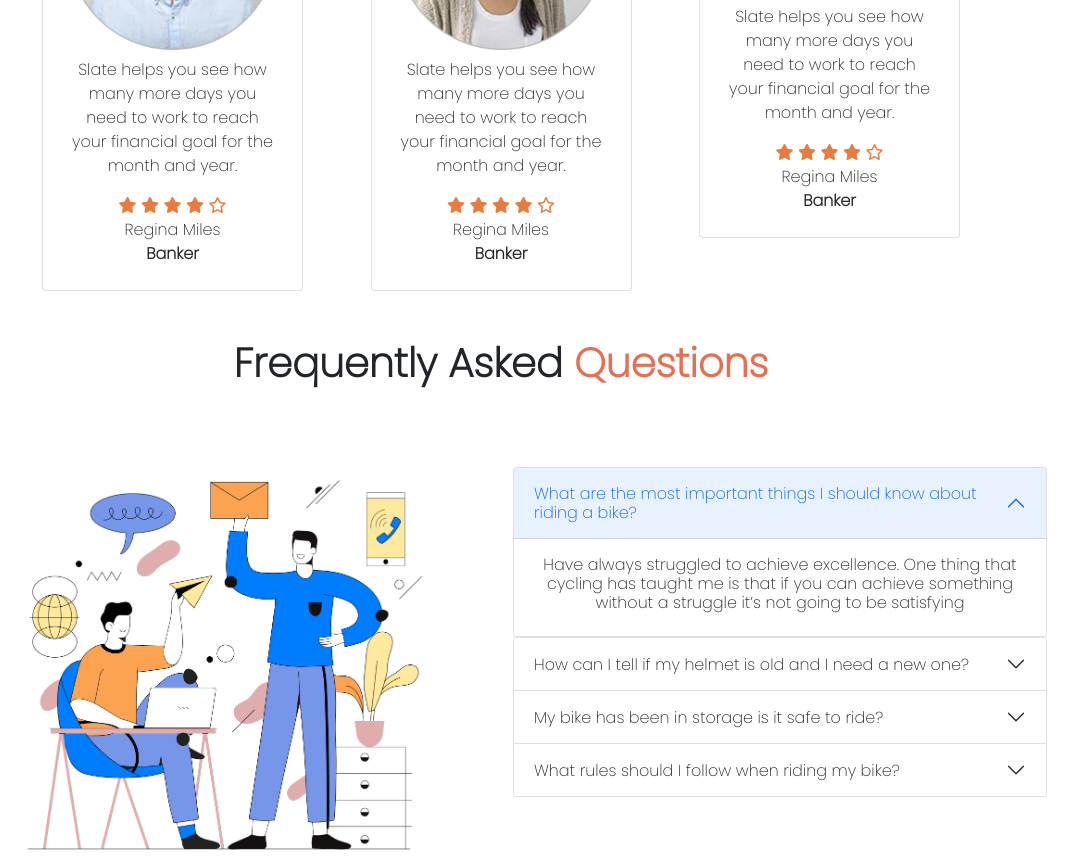
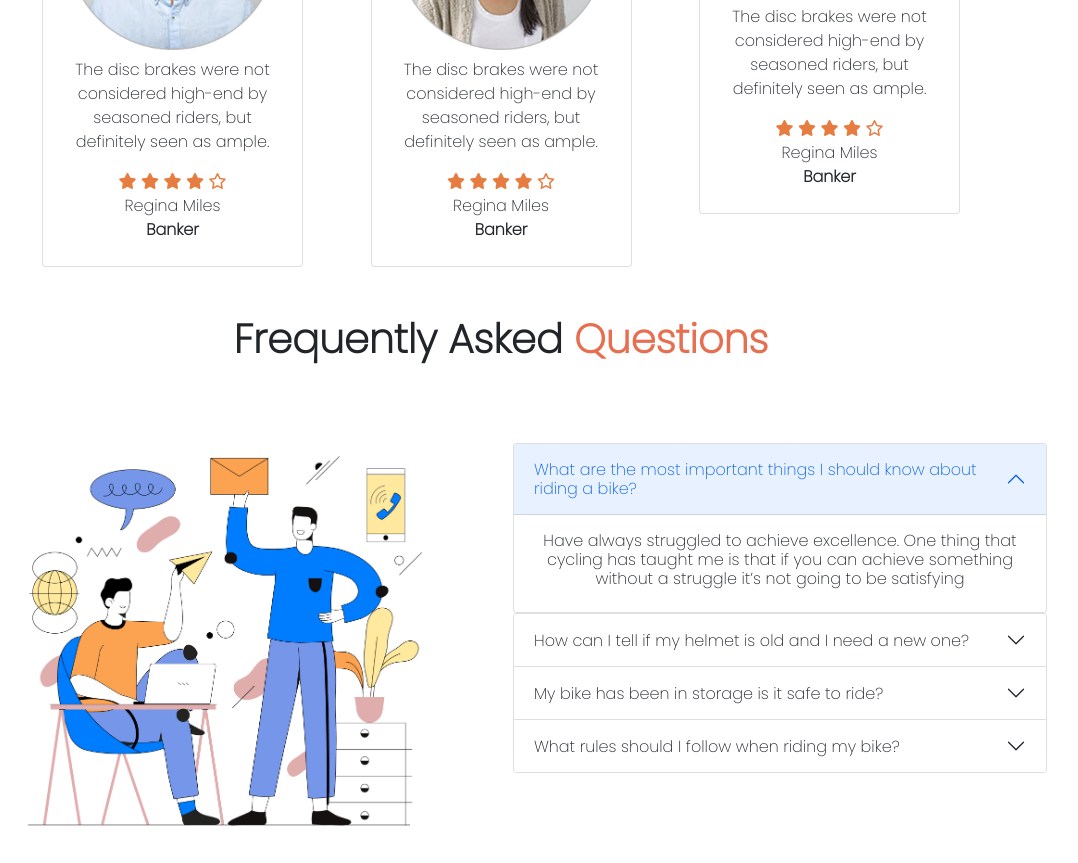
Before and after one commit to mistysamia/Honda-CBR-Bootstrap, a plain HTML site: page index.html in a window 1280 px wide. Shown: the part 1533-2396 px from the top of the page, without its empty margins (139-1217 px from the left). Drawn offline with nearby package versions, Linux system fonts and the light colour scheme.

Commit message:
Final Commit

```diff
--- a/index.html
+++ b/index.html
@@ -18,6 +18,7 @@
     <!-- Font Awesome link -->
     <script src="https://kit.fontawesome.com/87ffe8273c.js" crossorigin="anonymous"></script>
 
+    <link rel="shortcut icon" href="images/motorcycle-solid.svg" type="image/x-icon">
     <title>Honda HR</title>
 </head>
 
@@ -29,9 +30,8 @@
                 <article class="col-12 col-md-6">
                     <p class="text-white">Computer-controlled digital transistorized with electronic advance</p>
                     <h1 class="text-white fw-bold">Honda CBR 300R</h1>
-                    <p class="text-white ">Amet minim mollit non deserunt ullamco est sit aliqua dolor do amet sint.
-                        Velit officia
-                        consequat duis enim velit mollit. Exercitation veniam consequat sunt nostrud amet.</p>
+                    <p class="text-white ">Riding a bike in a valley or mountain with friends is one of the great feelings. Having a long drive with your bike makes you feel cheerful. If you are depressed or feeling lonely, believe me, take your bike with you and go for a long drive.
+                    </p>
                     <!-- Button trigger modal -->
                     <button type="button" class="btn btn-primary px-5 mb-5 mb-md-0" data-bs-toggle="modal"
                         data-bs-target="#staticBackdrop">
@@ -114,10 +114,7 @@
                     <section class="d-flex justify-content-md-end justify-content-center pt-4">
                         <div class="card user-card h-100 w-75 p-4">
                             <img src="images/user-1.png" class="mx-auto d-block card-img-top" alt="...">
-                            <p class="mt-2">Slate helps you see how
-                                many more days you need
-                                to work to reach your financial
-                                goal for the month and year.</p>
+                            <p class="mt-2">The disc brakes were not considered high-end by seasoned riders, but definitely seen as ample.</p>
                             <div>
                                 <i class="fas fa-star"></i>
                                 <i class="fas fa-star"></i>
@@ -136,10 +133,7 @@
                     <section class="d-flex justify-content-center pt-4">
                         <div class="card user-card h-100 w-75 p-4">
                             <img src="images/user-2.png" class="mx-auto d-block card-img-top" alt="...">
-                            <p class="mt-2">Slate helps you see how
-                                many more days you need
-                                to work to reach your financial
-                                goal for the month and year.</p>
+                            <p class="mt-2">The disc brakes were not considered high-end by seasoned riders, but definitely seen as ample.</p>
                             <div>
                                 <i class="fas fa-star"></i>
                                 <i class="fas fa-star"></i>
@@ -158,10 +152,7 @@
                     <section class="d-flex justify-content-md-start justify-content-center pt-4">
                         <div class="card user-card h-100 w-75 p-4">
                             <img src="images/user-3.png" class="mx-auto d-block card-img-top" alt="...">
-                            <p class="mt-2">Slate helps you see how
-                                many more days you need
-                                to work to reach your financial
-                                goal for the month and year.</p>
+                            <p class="mt-2">The disc brakes were not considered high-end by seasoned riders, but definitely seen as ample.</p>
                             <div>
                                 <i class="fas fa-star"></i>
                                 <i class="fas fa-star"></i>
@@ -326,7 +317,7 @@
                         <input type="text" class="form-control" id="inputZip">
                     </div>
                 </article>
-                <a href="https://www.onepeloton.com/" target="_blank"><button type="submit"
+                <a href="https://www.onepeloton.com/" target="_blank"><button  type="button"
                         class="btn btn-primary  px-5">Sign in</button></a>
             </form>
         </section>
--- a/style.css
+++ b/style.css
@@ -21,6 +21,9 @@ form{
     background-color: rgb(224, 222, 222);
 }
 
+form label{
+    color: black;
+}
 footer{
     background-color: #0B0D17;
 
```
Also changed, not shown: images/motorcycle-solid.svg (added).
